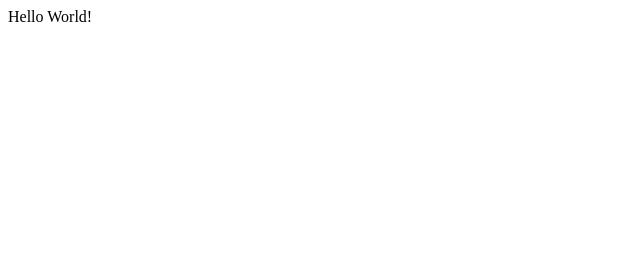
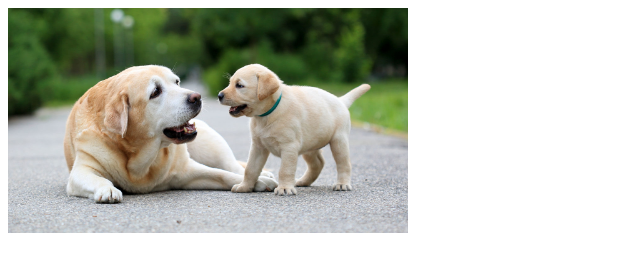
Before and after one commit to passwd10/answer-blog, a Gatsby site: page / in a window 1280 px wide. Shown: the whole page, without its empty margins (0-640 px from the left). Built offline with nearby package versions, Linux system fonts and the light colour scheme; Gatsby itself is replaced by a stand-in of ours.

Commit message:
feat: 강아지 사진을 화면에 출력한다

```diff
--- a/src/pages/index.tsx
+++ b/src/pages/index.tsx
@@ -1,18 +1,31 @@
 import React from 'react';
+
+import { useStaticQuery, graphql } from 'gatsby';
+import Image from 'gatsby-image';
 
 import Layout from '../components/Layout';
 import SEO from '../components/SEO';
 
 const HomePage: React.FC = () => {
+  const data = useStaticQuery(graphql`
+    query {
+      avatar: file(relativePath: {regex: "/dog.jpeg/"}) {
+        childImageSharp {
+          fixed {
+            ...GatsbyImageSharpFixed
+          }
+        }
+      }
+    }
+  `);
+
   return (
     <Layout>
       <SEO
         title={'HOME | Answer\'s blog'}
         description={'개발 흔적을 남기는 블로그'}
       />
-      <div>
-        Hello World!
-      </div>
+      <Image fixed={data.avatar.childImageSharp.fixed}/>
     </Layout>
   );
 };
```
